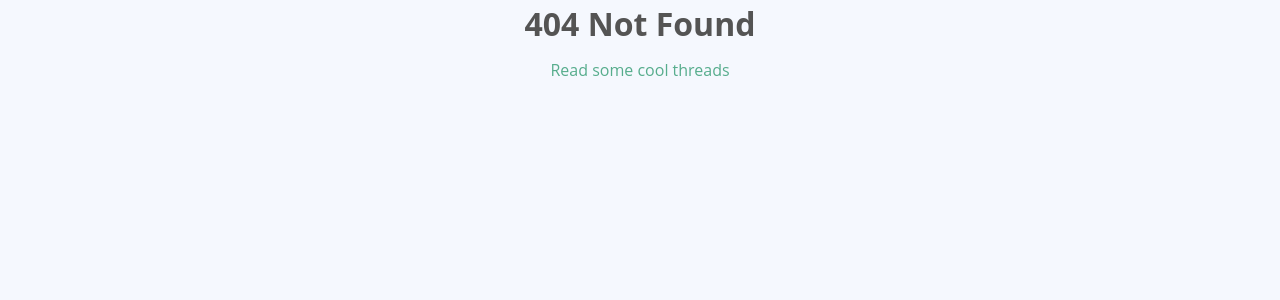
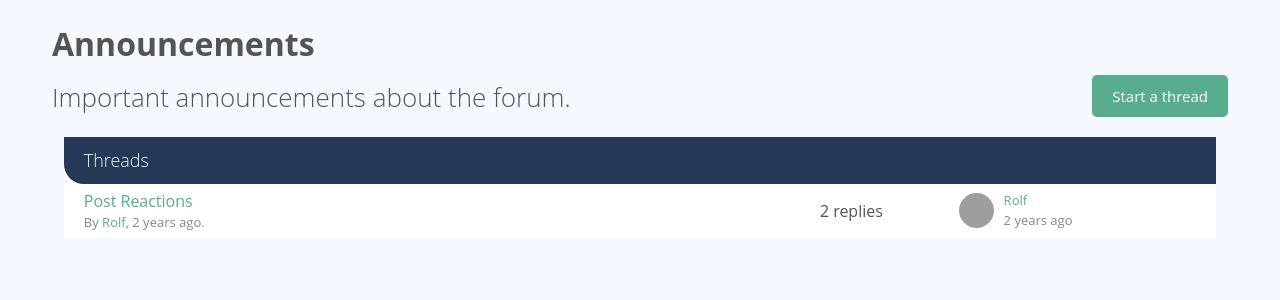
Before and after one commit to ian-travers/vue3-forum, a Vue app: page /forum/-KpOx5Y4AqRr3sB4Ybwj in a window 1280 px wide. Before the commit this address had no page. Shown: the top 300 px of the page. Built offline with nearby package versions, Linux system fonts and the light colour scheme; grey boxes are pictures that could not be loaded.

Commit message:
Organizing Threads in Forums (ep.27)

```diff
--- /dev/null
+++ b/src/pages/Forum.vue
@@ -0,0 +1,45 @@
+<template>
+  <div class="col-full push-top">
+    <div class="forum-header">
+      <div class="forum-details">
+        <h1>{{ forum.name }}</h1>
+        <p class="text-lead">{{ forum.description }}</p>
+      </div>
+      <a href="new-thread.html" class="btn-green btn-small">Start a thread</a>
+    </div>
+  </div>
+
+  <div class="col-full push-top">
+    <ThreadList :threads="threads"/>
+  </div>
+</template>
+
+<script>
+import ThreadList from '@/components/ThreadList'
+import sourceData from '@/data.json'
+
+export default {
+  name: 'ForumItem',
+  props: {
+    id: {
+      type: String,
+      required: true
+    }
+  },
+  components: {
+    ThreadList
+  },
+  computed: {
+    forum () {
+      return sourceData.forums.find(forum => forum.id === this.id)
+    },
+    threads () {
+      return sourceData.threads.filter(thread => thread.forumId === this.id)
+    }
+  }
+}
+</script>
+
+<style scoped>
+
+</style>
--- a/src/router/index.js
+++ b/src/router/index.js
@@ -1,6 +1,7 @@
 import Home from '@/pages/TheHome'
 import ThreadShow from '@/pages/ThreadShow'
 import NotFound from '@/pages/NotFound'
+import Forum from '@/pages/Forum'
 import { createRouter, createWebHistory } from 'vue-router'
 import sourceData from '@/data.json'
 
@@ -9,6 +10,12 @@
     path: '/',
     name: 'Home',
     component: Home
+  },
+  {
+    path: '/forum/:id',
+    name: 'Forum',
+    component: Forum,
+    props: true
   },
   {
     path: '/thread/:id',
```
